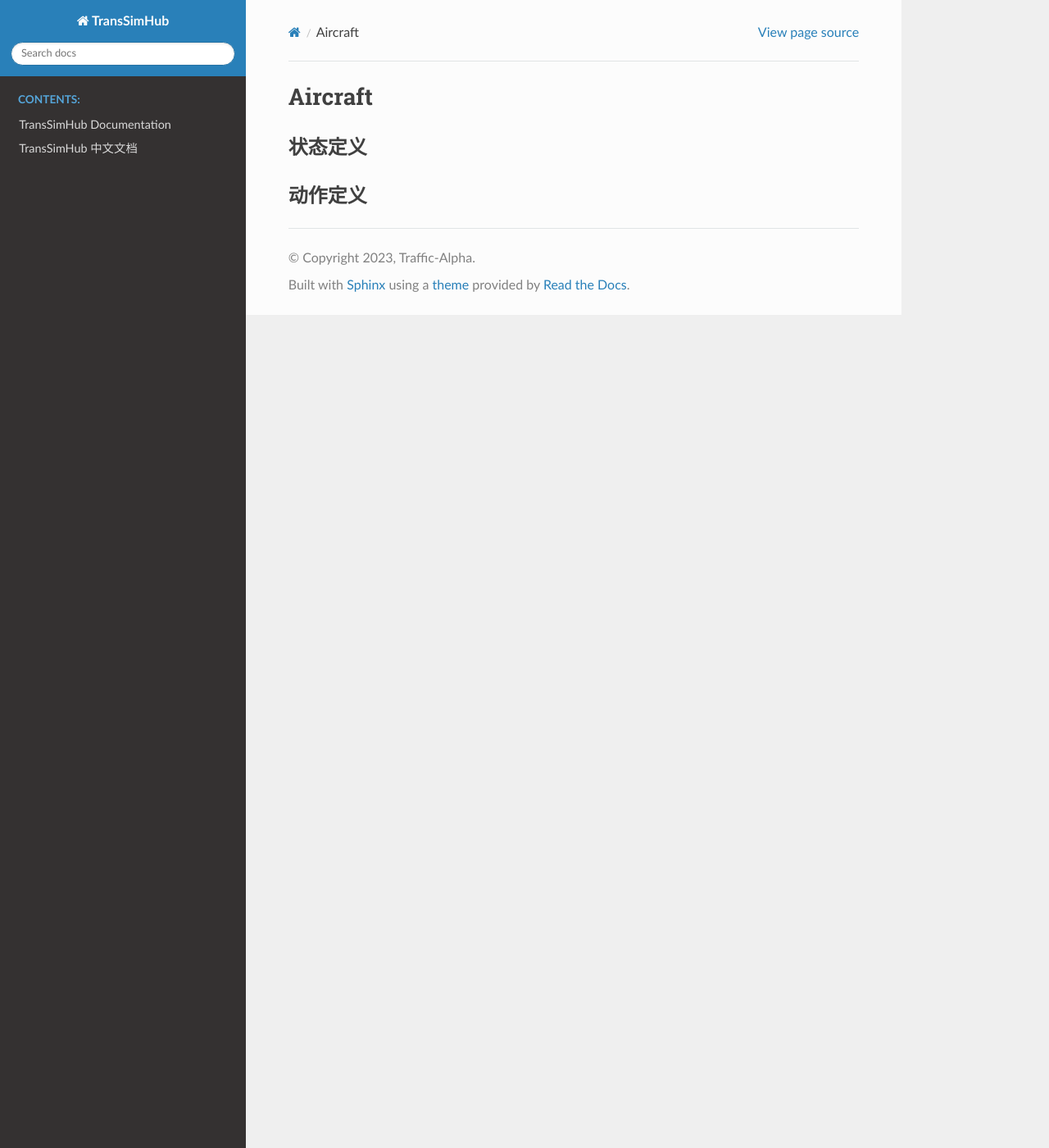
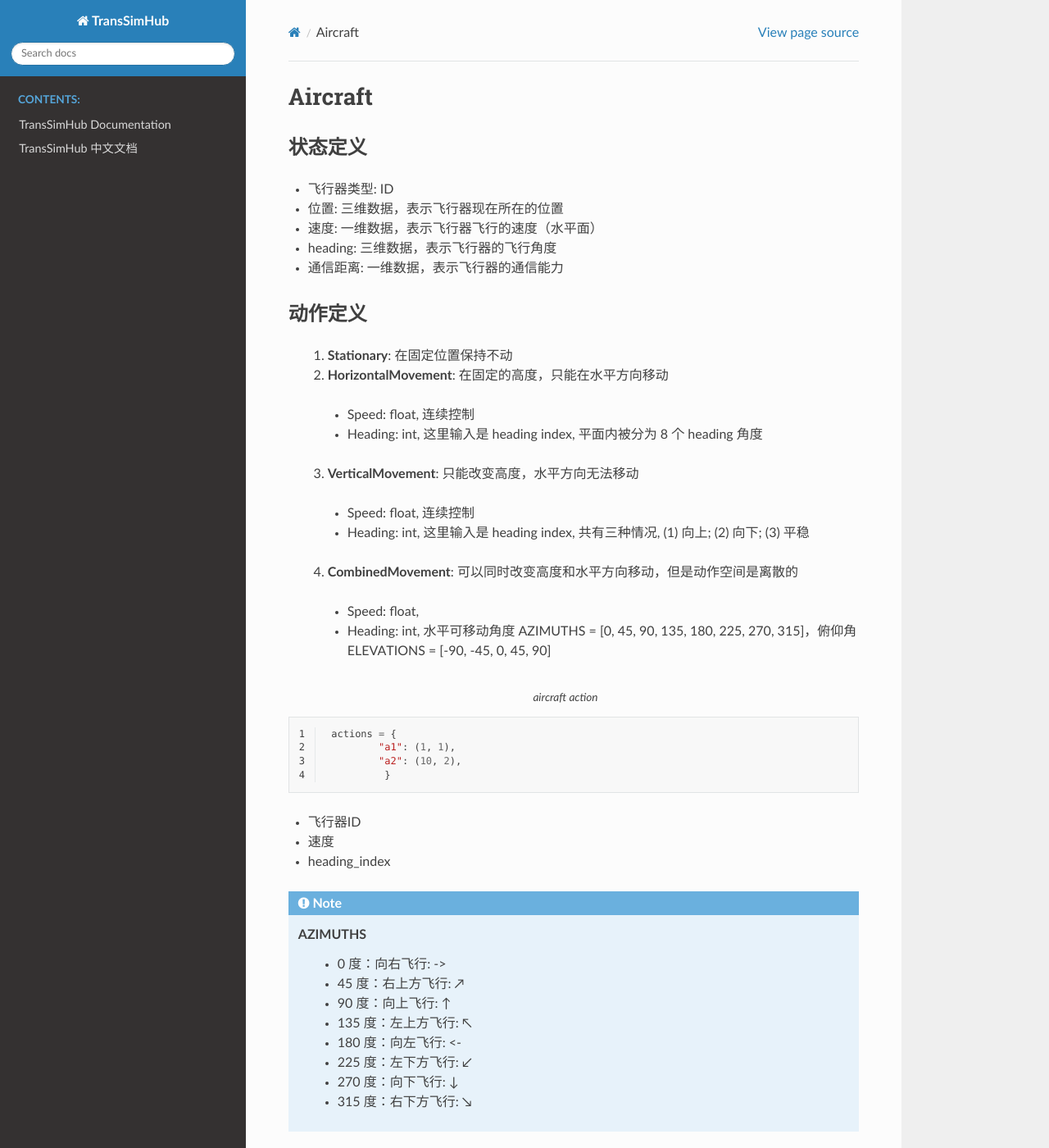
Before and after one commit to Traffic-Alpha/TransSimHub, a Sphinx documentation site: the page built from docs/source/locales/zh_CN/object/aircraft.rst, in a window 1280 px wide and 1400 px high. Shown: the whole window at 82% size. Built offline with Sphinx 7.4.7 and the Read the Docs theme 2.0.0, drawn with Linux system fonts in a browser that asks for light colours.

Commit message:
更新aircraft说明文档

```diff
--- a/docs/source/locales/zh_CN/object/aircraft.rst
+++ b/docs/source/locales/zh_CN/object/aircraft.rst
@@ -1,9 +1,57 @@
+.. _object:
+
 Aircraft
 ===========
 
 状态定义
 -----------
 
+- 飞行器类型: ID
+
+- 位置: 三维数据，表示飞行器现在所在的位置
+
+- 速度: 一维数据，表示飞行器飞行的速度（水平面）
+
+- heading: 三维数据，表示飞行器的飞行角度
+
+- 通信距离: 一维数据，表示飞行器的通信能力
+
 
 动作定义
 -----------
+ 1. **Stationary**: 在固定位置保持不动
+ 2. **HorizontalMovement**: 在固定的高度，只能在水平方向移动
+  - Speed: float, 连续控制
+  - Heading: int, 这里输入是 heading index, 平面内被分为 8 个 heading 角度
+
+ 3. **VerticalMovement**: 只能改变高度，水平方向无法移动
+   - Speed: float, 连续控制
+   - Heading: int, 这里输入是 heading index, 共有三种情况, (1) 向上; (2) 向下; (3) 平稳
+
+ 4. **CombinedMovement**: 可以同时改变高度和水平方向移动，但是动作空间是离散的
+   - Speed: float,
+   - Heading: int, 水平可移动角度 AZIMUTHS = [0, 45, 90, 135, 180, 225, 270, 315]，俯仰角 ELEVATIONS = [-90, -45, 0, 45, 90]
+.. code-block:: py
+   :caption: aircraft action
+   :emphasize-lines: 0
+   :linenos:
+
+    actions = {
+            "a1": (1, 1),
+            "a2": (10, 2),
+             }
+
+- 飞行器ID
+- 速度
+- heading_index
+
+.. note::
+  AZIMUTHS
+        - 0 度：向右飞行: ->
+        - 45 度：右上方飞行: ↗
+        - 90 度：向上飞行: ↑
+        - 135 度：左上方飞行: ↖
+        - 180 度：向左飞行: <-
+        - 225 度：左下方飞行: ↙
+        - 270 度：向下飞行: ↓
+        - 315 度：右下方飞行: ↘
```
